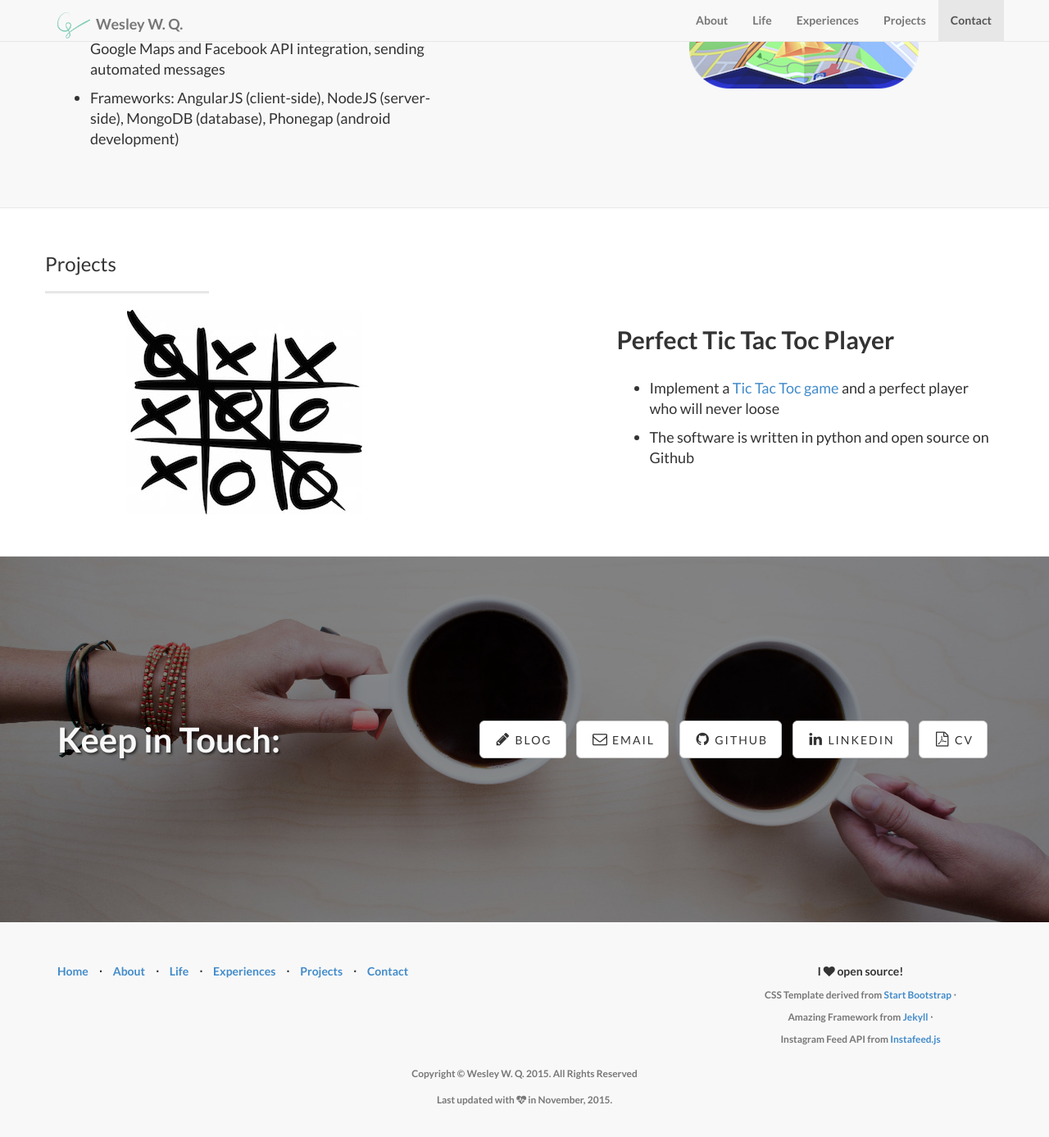
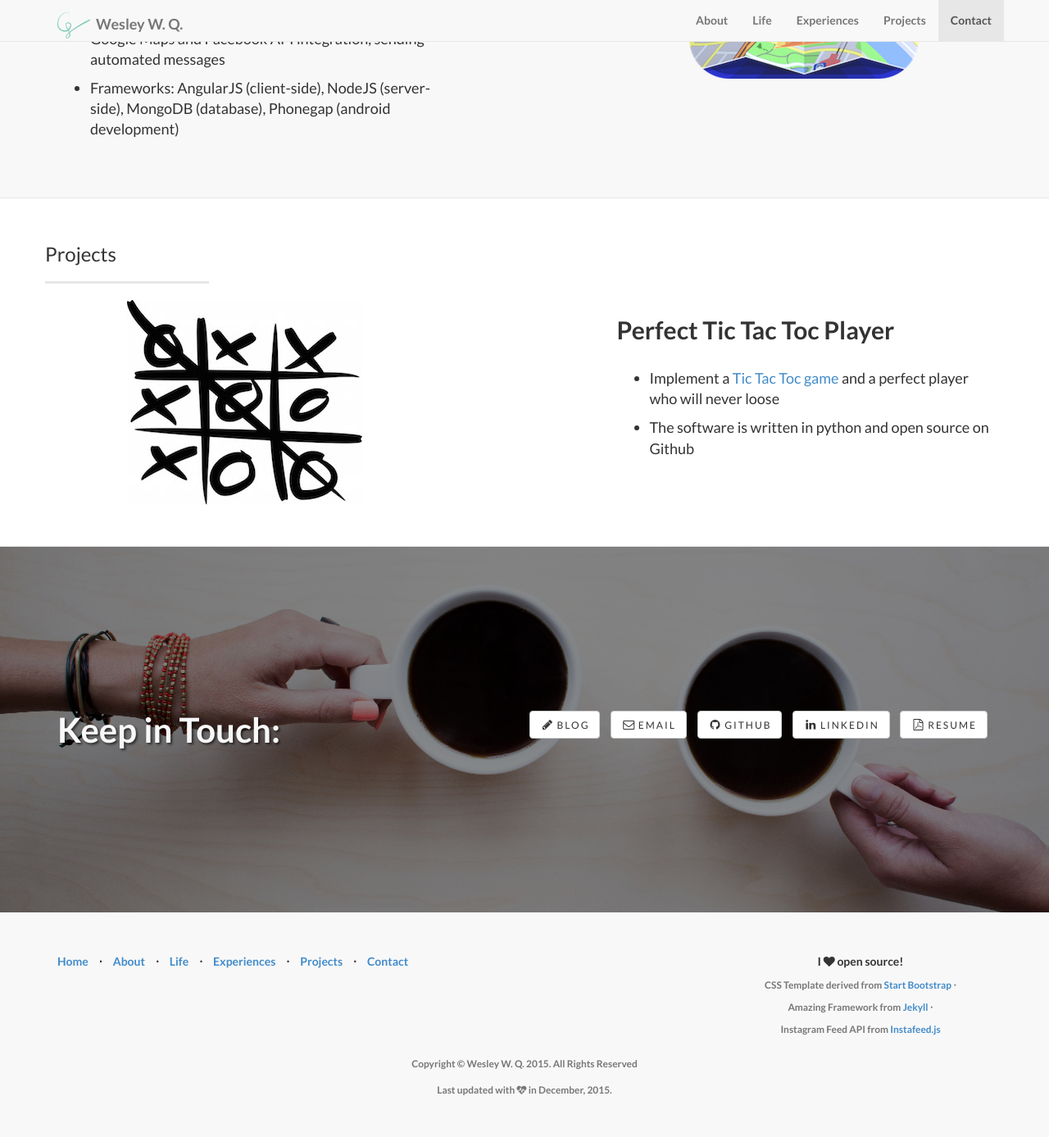
Before and after one commit to WesleyyC/wesleyyc.github.io, a Jekyll site: the page built from index.html, in a window 1280 px wide and 1400 px high, scrolled down 6101 px. Shown: the top 1387 px of the window at 82% size. Built offline with Jekyll 4.4.1, drawn with Linux system fonts in a browser that asks for light colours.

Commit message:
update resume

```diff
--- a/_config.yml
+++ b/_config.yml
@@ -37,5 +37,5 @@ social:
     title: linkedin
     url: https://www.linkedin.com/in/wesleychin0919
   - icon: file-pdf-o
-    title: cv
+    title: resume
     url: http://www.cs.brandeis.edu/~weschin/Resume.pdf
--- a/_includes/contact.html
+++ b/_includes/contact.html
@@ -3,14 +3,14 @@
 		<div class="container">
 
 			<div class="row">
-				<div class="col-lg-4">
+				<div class="col-lg-5">
 					<h2>Keep in Touch:</h2>
 				</div>
-				<div class="col-lg-8">
+				<div class="col-lg-7">
 					<ul class="list-inline banner-social-buttons">
 						{% for social in site.social %}
 						<li>
-							<a href="{{ social.url }}" target="_blank" class="btn btn-default btn-lg"><i class="fa fa-{{ social.icon }} fa-fw"></i> <span class="network-name">{{ social.title }}</span></a>
+							<a href="{{ social.url }}" target="_blank" class="btn btn-default btn"><i class="fa fa-{{ social.icon }} fa-fw"></i> <span class="network-name">{{ social.title }}</span></a>
 						</li>
 						{% endfor %}
 					</ul>
--- a/_includes/footer.html
+++ b/_includes/footer.html
@@ -40,7 +40,7 @@
         </div>
         <div align="center" class="row">
             <p class="copyright text-muted small">Copyright &copy; {{ site.title }} 2015. All Rights Reserved</p>
-            <p class="copyright text-muted small">Last updated with <i class="fa fa-heartbeat"></i> in November, 2015.</p>
+            <p class="copyright text-muted small">Last updated with <i class="fa fa-heartbeat"></i> in December, 2015.</p>
         </div>
     </div>
 </footer>
--- a/_includes/header.html
+++ b/_includes/header.html
@@ -52,7 +52,7 @@
 						<ul class="list-inline intro-social-buttons">
 							{% for social in site.social %}
 							<li>
-								<a href="{{ social.url }}" target="_blank" class="btn btn-default btn-lg"><i class="fa fa-{{ social.icon }} fa-fw"></i> <span class="network-name">{{ social.title }}</span></a>
+								<a href="{{ social.url }}" target="_blank" class="btn btn-default btn"><i class="fa fa-{{ social.icon }} fa-fw"></i> <span class="network-name">{{ social.title }}</span></a>
 							</li>
 							{% endfor %}
 						</ul>
--- a/css/landing-page.css
+++ b/css/landing-page.css
@@ -83,7 +83,7 @@ h6 {
 
 .network-name {
     text-transform: uppercase;
-    font-size: 14px;
+    font-size: 12px;
     font-weight: 400;
     letter-spacing: 2px;
 }
```
Also changed, not shown: 15 other files.
